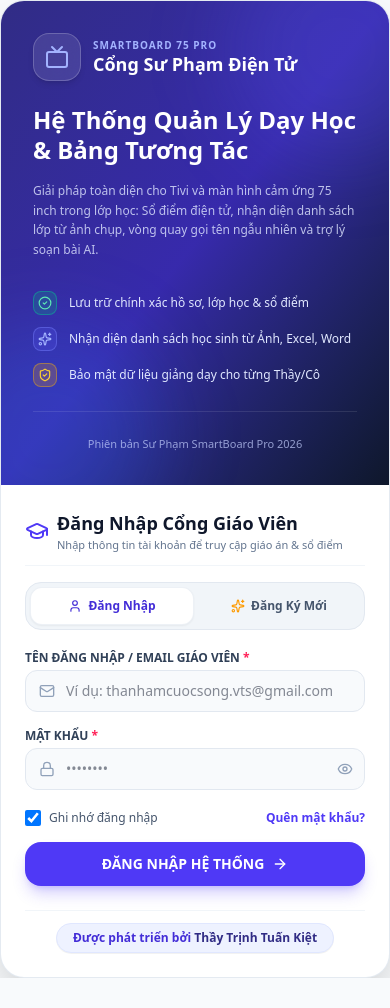
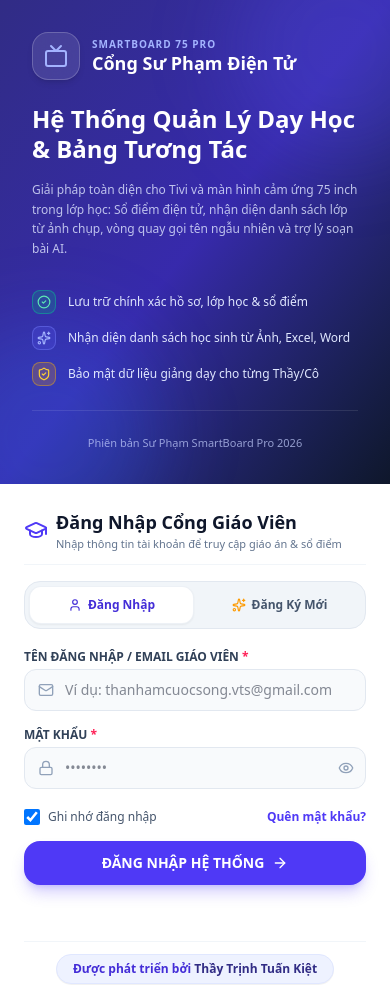
Before and after one commit to thanhamcuocsongvts-hub/bangthongminhvts, a React (Vite) app: page / in a window 390 px wide. Before the commit the page ends 978 px from the top, so only its background shows below. Built offline with nearby package versions, Linux system fonts and the light colour scheme; no server answers.

Commit message:
feat(ui): update auth screen for full-screen mode
Adjust layout constraints and responsiveness for the authentication screen to support both modal and dedicated full-screen views.

```diff
--- a/src/components/EducationalAuthScreen.tsx
+++ b/src/components/EducationalAuthScreen.tsx
@@ -143,7 +143,7 @@ export const EducationalAuthScreen: React.FC<EducationalAuthScreenProps> = ({
   };
 
   return (
-    <div className={`w-full ${isModal ? 'max-w-4xl' : 'max-w-6xl w-full min-h-[85vh]'} bg-white rounded-3xl border border-slate-200/90 shadow-2xl overflow-hidden flex flex-col md:flex-row select-none transition-all`}>
+    <div className={`w-full ${isModal ? 'max-w-4xl rounded-3xl border border-slate-200/90 shadow-2xl' : 'w-full min-h-screen rounded-none border-0 shadow-none'} bg-white overflow-hidden flex flex-col md:flex-row select-none transition-all`}>
       <div className="md:w-5/12 bg-gradient-to-br from-indigo-900 via-indigo-800 to-slate-900 p-8 text-white flex flex-col justify-between relative overflow-hidden">
         <div className="absolute -right-16 -top-16 w-56 h-56 rounded-full bg-indigo-500/20 blur-2xl pointer-events-none" />
         <div className="absolute -left-16 -bottom-16 w-56 h-56 rounded-full bg-blue-500/20 blur-2xl pointer-events-none" />
@@ -228,8 +228,8 @@ export const EducationalAuthScreen: React.FC<EducationalAuthScreenProps> = ({
         </div>
       </div>
 
-      <div className="md:w-7/12 p-6 md:p-8 flex flex-col justify-between space-y-6">
-        <div>
+      <div className={`md:w-7/12 p-6 md:p-8 ${!isModal ? 'lg:p-12 xl:p-24' : ''} flex flex-col justify-center space-y-6`}>
+        <div className={`w-full ${!isModal ? 'max-w-2xl mx-auto' : ''}`}>
           <div className="flex items-center justify-between pb-3 border-b border-slate-100">
             <div className="flex items-center gap-2">
               <GraduationCap className="w-6 h-6 text-indigo-600" />
@@ -543,7 +543,7 @@ export const EducationalAuthScreen: React.FC<EducationalAuthScreenProps> = ({
           )}
         </div>
 
-        <div className="pt-3 border-t border-slate-100 flex items-center justify-center text-xs text-slate-500">
+        <div className={`pt-3 mt-8 border-t border-slate-100 flex items-center justify-center text-xs text-slate-500 w-full ${!isModal ? 'max-w-2xl mx-auto' : ''}`}>
           <div className="font-bold text-indigo-700 bg-indigo-50 px-4 py-1.5 rounded-full border border-indigo-100 shadow-2xs">
             Được phát triển bởi <span className="font-black text-indigo-900">Thầy Trịnh Tuấn Kiệt</span>
           </div>
```
